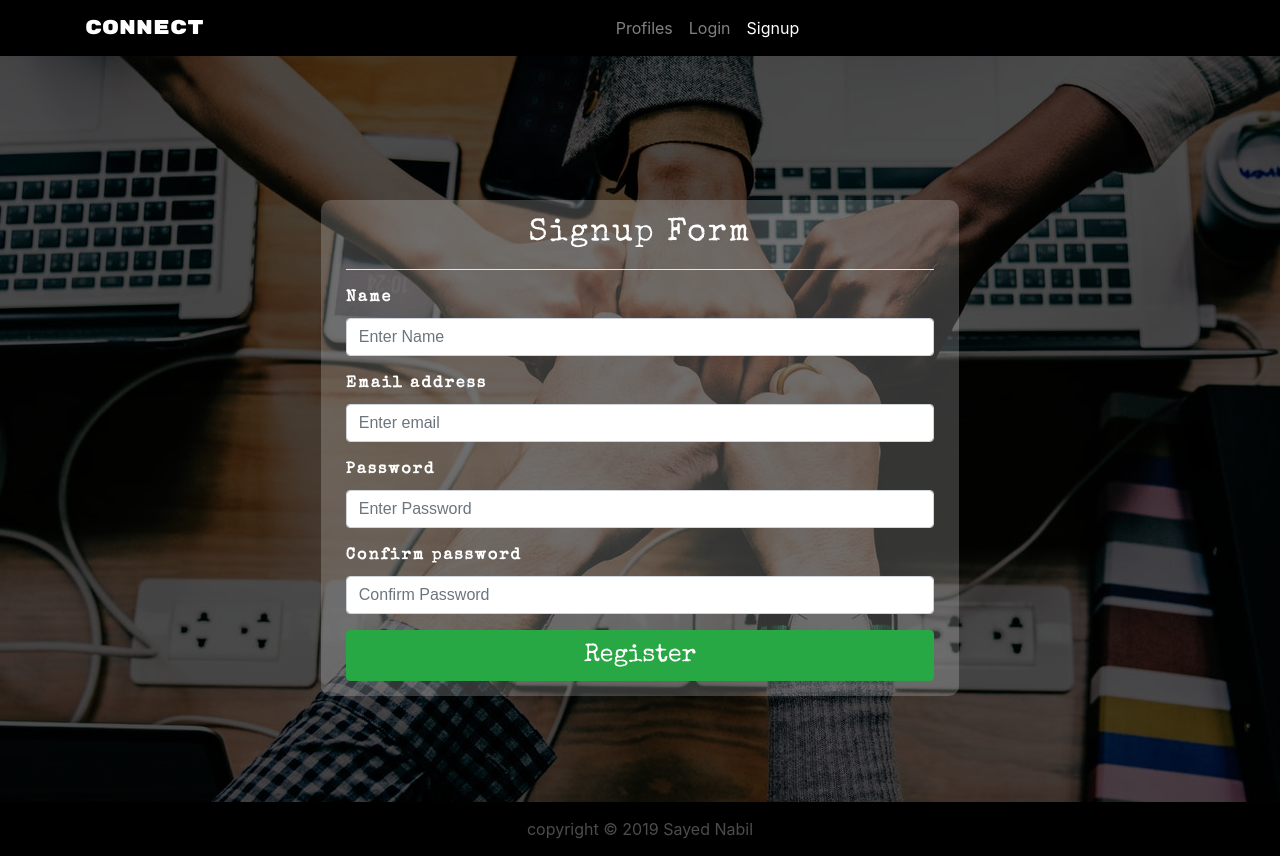
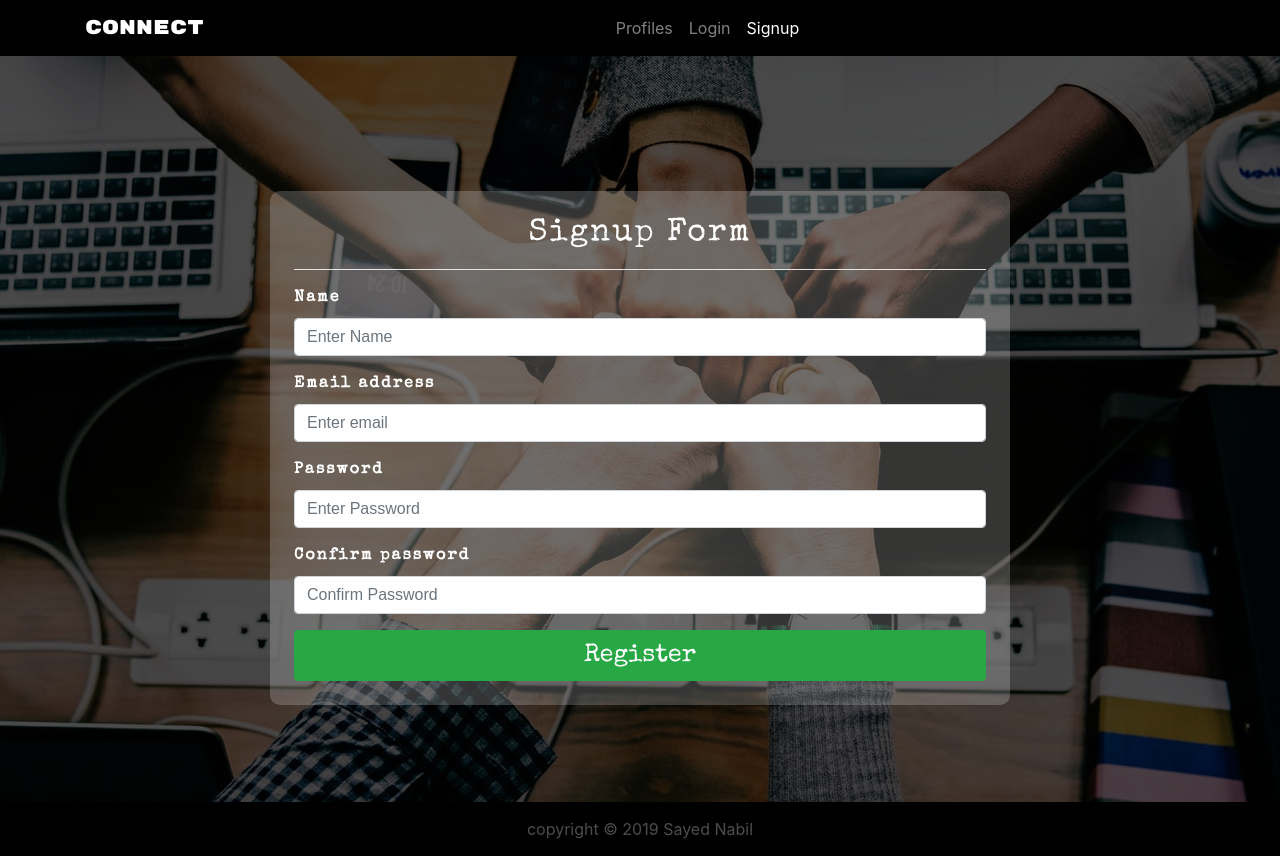
Before and after one commit to sayed0nabil/developerconnectwebsite, a React (Create React App) app in the folder client/: page /signup in a window 1280 px wide. Built offline with nearby package versions, Linux system fonts and the light colour scheme.

Commit message:
Deploying'

```diff
--- a/client/src/components/Landing.js
+++ b/client/src/components/Landing.js
@@ -12,7 +12,7 @@ class Landing extends Component{
         <div
         className='landing-layout text-center text-white'>
           <div
-          className='container w-75 p-4'
+          className='container p-4'
           style={{
             margin: '110px auto',
             background: 'rgba(255, 255, 255, .1)',
--- a/client/src/components/Login.js
+++ b/client/src/components/Login.js
@@ -43,8 +43,8 @@ class Login extends Component {
         <div
         className='landing-layout flex-center text-white'>
           <div
-          className='container w-75 p-4 flex-center'>
-      <form className='custom-form p-5' onSubmit={this.submit}>
+          className='container flex-center'>
+      <form className='custom-form col-md-8 p-5' onSubmit={this.submit}>
       <h2
       className="text-center">Login Form</h2>
       <hr/>
--- a/client/src/components/Signup.js
+++ b/client/src/components/Signup.js
@@ -45,8 +45,8 @@ class Signup extends Component {
         <div
         className='landing-layout flex-center text-white'>
           <div
-          className='container w-75 p-4 flex-center'>
-        <form className='custom-form' onSubmit={this.submit}>
+          className='container flex-center'>
+        <form className='custom-form col-md-8 p-4' onSubmit={this.submit}>
         <h2
         className="text-center">Signup Form</h2>
         <hr/>
--- a/client/src/components/css/form.css
+++ b/client/src/components/css/form.css
@@ -1,9 +1,7 @@
 
 
 .custom-form{
-    width: 70%;
     margin: 40px auto 0;
-    padding: 15px 25px;
     background: rgba(255, 255, 255, .2);
     color: white;
     font-weight: bold;
```
